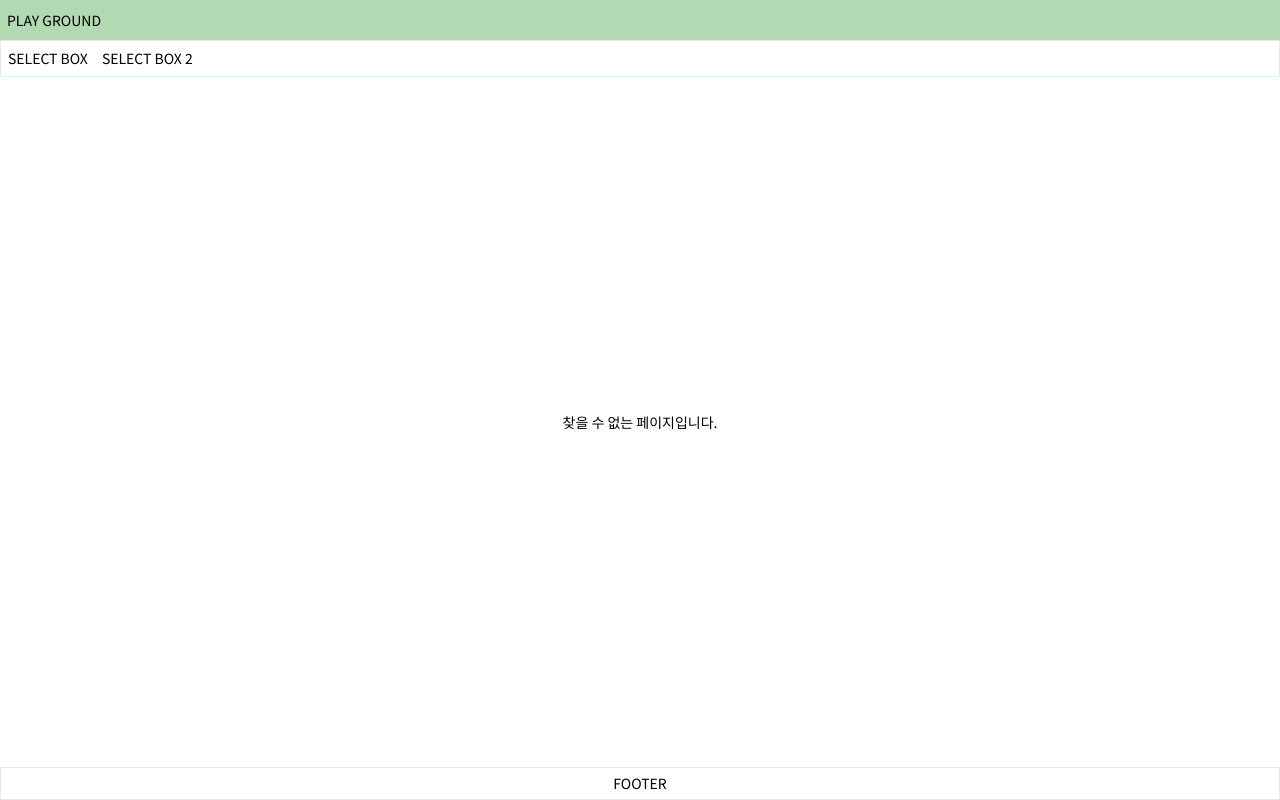
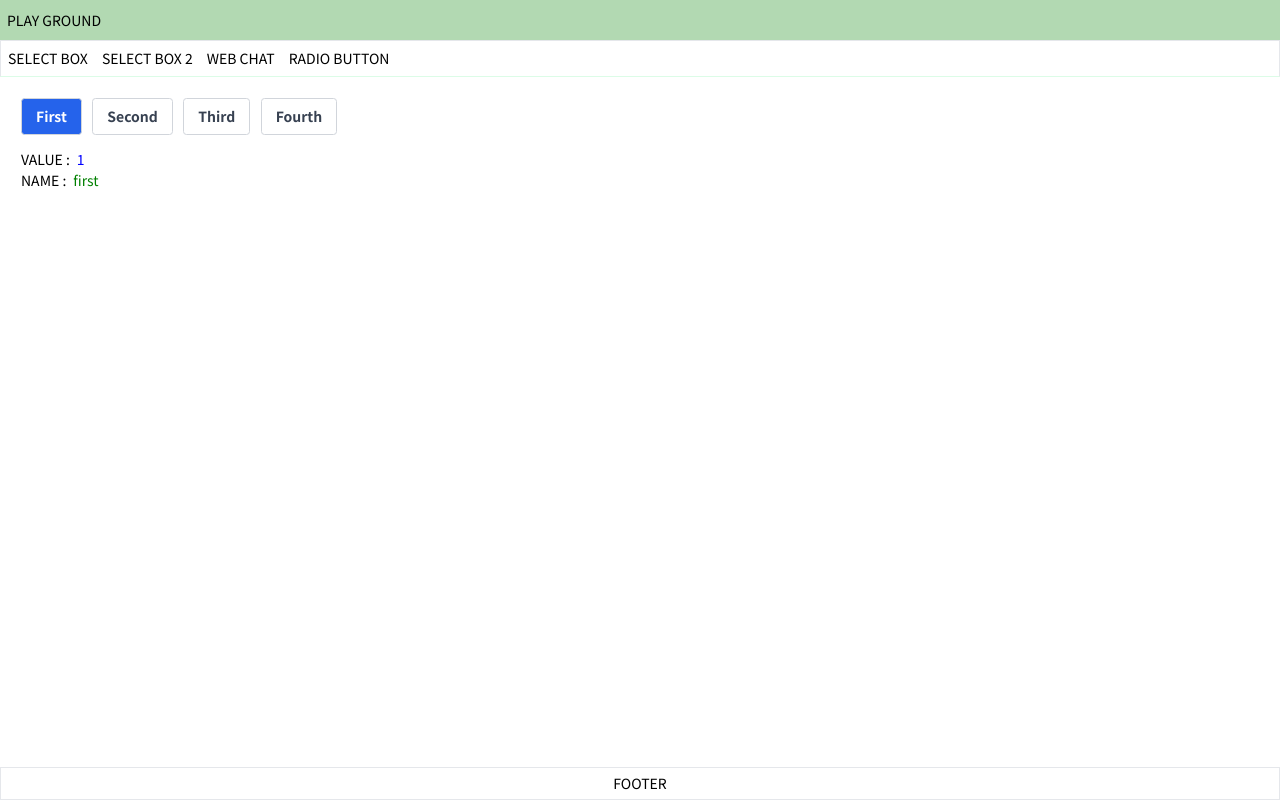
Before and after one commit to Hwangseok-Paris/playground, a React (Vite) app: page /radio in a window 1280 px wide. Built offline with nearby package versions, Linux system fonts and the light colour scheme; a web font is replaced by a local one.

Commit message:
250704: 라디오버튼 작업+라우팅 처리

```diff
--- a/src/Constants/NavigationList.ts
+++ b/src/Constants/NavigationList.ts
@@ -7,6 +7,14 @@ const navigationList = [
     text: "SELECT BOX 2",
     path: "/pg2",
   },
+  {
+    text: "WEB CHAT",
+    path: "/chat",
+  },
+  {
+    text: "RADIO BUTTON",
+    path: "/radio",
+  },
 ];
 
 export default navigationList;
--- /dev/null
+++ b/src/components/RadioButton/RadioButton.tsx
@@ -0,0 +1,62 @@
+import { FC, useState } from "react";
+
+type Props = {
+  item: { value: number; name: string };
+  onChange: (e: any) => void;
+};
+
+const RadioButton: FC<Props> = ({ item, onChange }) => {
+  const options = [
+    {
+      value: 1,
+      name: "First",
+    },
+    {
+      value: 2,
+      name: "Second",
+    },
+    {
+      value: 3,
+      name: "Third",
+    },
+    {
+      value: 4,
+      name: "Fourth",
+    },
+  ];
+
+  return (
+    <>
+      <div className="flex gap-3">
+        {options &&
+          options.map((option, idx) => {
+            return (
+              <div key={idx}>
+                <label className="">
+                  <input
+                    type="radio"
+                    className="sr-only peer"
+                    id={`radio-${idx}`}
+                    checked={option.value === item.value}
+                    value={option.value}
+                    onChange={(e: any) => {
+                      console.log(e.target.value);
+                      onChange(option);
+                    }}
+                  />
+                  <label
+                    htmlFor={`radio-${idx}`}
+                    className="block font-bold px-4 py-2 rounded border cursor-pointer border-gray-300 text-gray-700 peer-checked:bg-blue-600 peer-checked:text-white transition duration-200"
+                  >
+                    {option.name}
+                  </label>
+                </label>
+              </div>
+            );
+          })}
+      </div>
+    </>
+  );
+};
+
+export default RadioButton;
--- a/src/routes/routes.tsx
+++ b/src/routes/routes.tsx
@@ -3,6 +3,8 @@ import MainLayout from "../layouts/MainLayout";
 import MainView from "@/views/MainView";
 import SearchSelectBox from "@/views/SearchSelectBox";
 import NotFound from "@/views/NotFound";
+import ChatView from "@/views/ChatView";
+import RadioButtonView from "@/views/RadioButtonView";
 
 const routes: RouteObject[] = [
   {
@@ -12,6 +14,8 @@ const routes: RouteObject[] = [
       { path: "", element: <MainView /> },
       { path: "/pg1", element: <SearchSelectBox /> },
       { path: "*", element: <NotFound /> },
+      { path: "/chat", element: <ChatView /> },
+      { path: "/radio", element: <RadioButtonView /> },
     ],
   },
 ];
--- /dev/null
+++ b/src/views/RadioButtonView.tsx
@@ -0,0 +1,34 @@
+import { FC, useState } from "react";
+
+import RadioButton from "@/components/RadioButton/RadioButton";
+
+const RadioButtonView: FC = () => {
+  const [selectedData, setSelectedData] = useState({
+    value: 1,
+    name: "first",
+  });
+  return (
+    <>
+      <div className="p-3">
+        {/* 라디오 버튼 영역 */}
+        <RadioButton
+          item={selectedData}
+          onChange={(newItem: any) => setSelectedData(newItem)}
+        />
+
+        {/* 결과 영역 */}
+        <div className="py-4 flex flex-col">
+          <span>
+            VALUE :
+            <span className="text-[blue] ml-2">{selectedData.value}</span>
+          </span>
+          <span>
+            NAME :<span className="text-[green] ml-2">{selectedData.name}</span>
+          </span>
+        </div>
+      </div>
+    </>
+  );
+};
+
+export default RadioButtonView;
```
